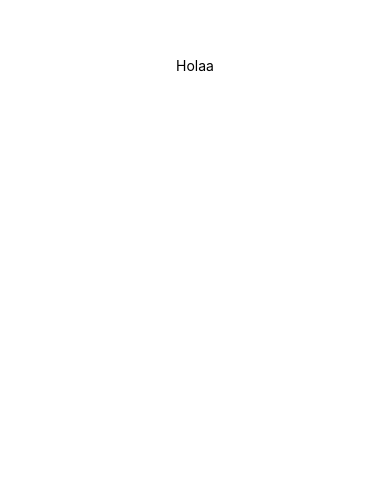
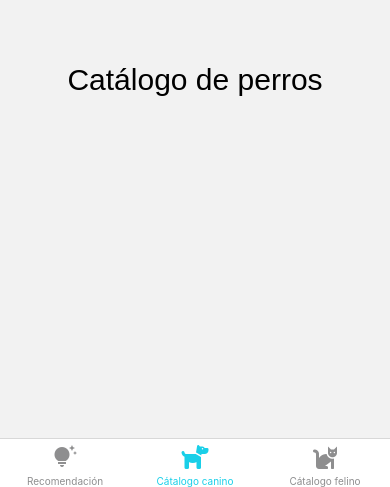
Before and after one commit to Johanbeltranramirez/KipiluAppRepository, a React Native app in the folder kipilu-app-ver01/: screen /caninos in a window 390 px wide. Shown: the part 357-844 px from the top of the page. Built offline with nearby package versions, Linux system fonts and the light colour scheme.

Commit message:
añadirmenu

```diff
--- a/kipilu-app-ver01/App.tsx
+++ b/kipilu-app-ver01/App.tsx
@@ -1,21 +1,11 @@
 import React from 'react';
 import { StatusBar } from 'expo-status-bar';
 import { StyleSheet, Text, View } from 'react-native';
+import Navigation from './src/Presentation/components/Navigation';
+
 
 export default function App() {
   return (
-    <View style={styles.container}>
-      <Text>Holaa</Text>
-      <StatusBar style="auto" />
-    </View>
+    <Navigation/>
   );
 }
-
-const styles = StyleSheet.create({
-  container: {
-    flex: 1,
-    backgroundColor: '#fff',
-    alignItems: 'center',
-    justifyContent: 'center',
-  },
-});
--- a/kipilu-app-ver01/package.json
+++ b/kipilu-app-ver01/package.json
@@ -9,13 +9,15 @@
     "web": "expo start --web"
   },
   "dependencies": {
+    "@react-navigation/bottom-tabs": "^6.5.20",
     "@react-navigation/native": "^6.1.17",
     "@react-navigation/native-stack": "^6.9.26",
+    "@react-navigation/stack": "^6.3.29",
     "expo": "~50.0.14",
     "expo-status-bar": "~1.11.1",
     "react": "18.2.0",
     "react-native": "0.73.6",
-    "react-native-safe-area-context": "^4.8.2",
+    "react-native-safe-area-context": "4.8.2",
     "react-native-screens": "~3.29.0"
   },
   "devDependencies": {
--- /dev/null
+++ b/kipilu-app-ver01/src/Presentation/components/Navigation.tsx
@@ -0,0 +1,79 @@
+import React from 'react';
+import { createBottomTabNavigator } from '@react-navigation/bottom-tabs';
+//import { createNativeStackNavigator } from '@react-navigation/native-stack'; despues usarlo
+import { NavigationContainer, NavigationContainerProps } from '@react-navigation/native'; // Importamos NavigationContainerProps
+
+// Pantallas
+import CaninosScreen from "../views/catalogo-caninos/caninos";
+import FelinosScreen from "../views/catalogo-felinos/felinos";
+import RecomendacionScreen from '../views/recomendaciones/recomendaciones';
+
+// Iconos
+import { MaterialIcons } from '@expo/vector-icons';
+import { FontAwesome6 } from '@expo/vector-icons';
+import { FontAwesome5 } from '@expo/vector-icons';
+
+
+const Tab = createBottomTabNavigator();
+
+function MyTabs() {
+    return (
+        <Tab.Navigator
+            initialRouteName="recomendaciones"
+        >
+
+        <Tab.Screen
+            name="recomendaciones"
+            component={RecomendacionScreen}
+            options={{
+                tabBarLabel: 'Recomendación',
+                tabBarActiveTintColor:"#33FFA5",
+                tabBarIcon: ({ color, size }) => (
+                    <MaterialIcons name="tips-and-updates" size={24} color={color} />
+                ),
+                headerShown: false,
+            }}
+        />
+
+        <Tab.Screen
+            name="caninos"
+            component={CaninosScreen}
+            options={{
+                tabBarLabel: 'Cátalogo canino',
+                tabBarActiveTintColor:"#19CFE8",
+                tabBarIcon: ({ color, size }) => (
+                    <FontAwesome6 name="dog" size={24} color={color} />
+                ),
+                headerShown: false,
+
+            }}
+        />
+
+        <Tab.Screen
+            name="felinos"
+            component={FelinosScreen}
+            options={{
+                tabBarLabel: 'Cátalogo felino',
+                tabBarActiveTintColor:"#E8AD19",
+                tabBarIcon: ({ color, size }) => (
+                   <FontAwesome5 name="cat" size={24} color={color} />
+                ),
+
+                headerShown: false,
+            }}
+        />
+
+        </Tab.Navigator>
+    );
+}
+
+export default function Navigation() {
+    // Especificamos children en las props
+    const props: NavigationContainerProps = {
+        children: <MyTabs />
+    };
+
+    return (
+        <NavigationContainer {...props} />
+    );
+}
--- a/kipilu-app-ver01/src/Presentation/views/catalogo-caninos/caninos.tsx
+++ b/kipilu-app-ver01/src/Presentation/views/catalogo-caninos/caninos.tsx
@@ -0,0 +1,26 @@
+import React from 'react';
+import { StyleSheet, Text, View } from 'react-native';
+
+const CaninosScreen = () => {
+  return (
+    <View style={styles.container}>
+      <Text style={styles.text}>Catálogo de perros</Text>
+    </View>
+  );
+}
+
+const styles = StyleSheet.create({
+  container: {
+    flex: 1,
+    justifyContent: 'center',
+    alignItems: 'center',
+  },
+  text: {
+    fontSize: 30,
+    textAlign: 'center',
+    marginTop: '20%', // Si deseas usar un porcentaje para marginTop, asegúrate de que esté funcionando como se espera en tu diseño.
+    fontFamily: 'Arial',
+  },
+});
+
+export default CaninosScreen;
--- a/kipilu-app-ver01/src/Presentation/views/catalogo-felinos/felinos.tsx
+++ b/kipilu-app-ver01/src/Presentation/views/catalogo-felinos/felinos.tsx
@@ -0,0 +1,26 @@
+import React from 'react';
+import { StyleSheet, Text, View } from 'react-native';
+
+const FelinosScreen = () => {
+  return (
+    <View style={styles.container}>
+      <Text style={styles.text}>Catálogo de gatos</Text>
+    </View>
+  );
+}
+
+const styles = StyleSheet.create({
+  container: {
+    flex: 1,
+    justifyContent: 'center',
+    alignItems: 'center',
+  },
+  text: {
+    fontSize: 30,
+    textAlign: 'center',
+    marginTop: '20%', // Si deseas usar un porcentaje para marginTop, asegúrate de que esté funcionando como se espera en tu diseño.
+    fontFamily: 'Arial',
+  },
+});
+
+export default FelinosScreen;
--- a/kipilu-app-ver01/src/Presentation/views/recomendaciones/recomendaciones.tsx
+++ b/kipilu-app-ver01/src/Presentation/views/recomendaciones/recomendaciones.tsx
@@ -0,0 +1,26 @@
+import React from 'react';
+import { StyleSheet, Text, View, TouchableOpacity } from 'react-native';
+
+const RecomendacionScreen = () => {
+  return (
+    <View style={styles.container}>
+      <Text style={styles.text}>Recomendaciones</Text>
+    </View>
+  );
+}
+
+const styles = StyleSheet.create({
+  container: {
+    flex: 1,
+    justifyContent: 'center',
+    alignItems: 'center',
+  },
+  text: {
+    fontSize: 30,
+    textAlign: 'center',
+    marginTop: '20%', // Si deseas usar un porcentaje para marginTop, asegúrate de que esté funcionando como se espera en tu diseño.
+    fontFamily: 'Arial',
+  },
+});
+
+export default RecomendacionScreen;
```
Also changed, not shown: 1 other file (tests, documents, lock files or other folders).
